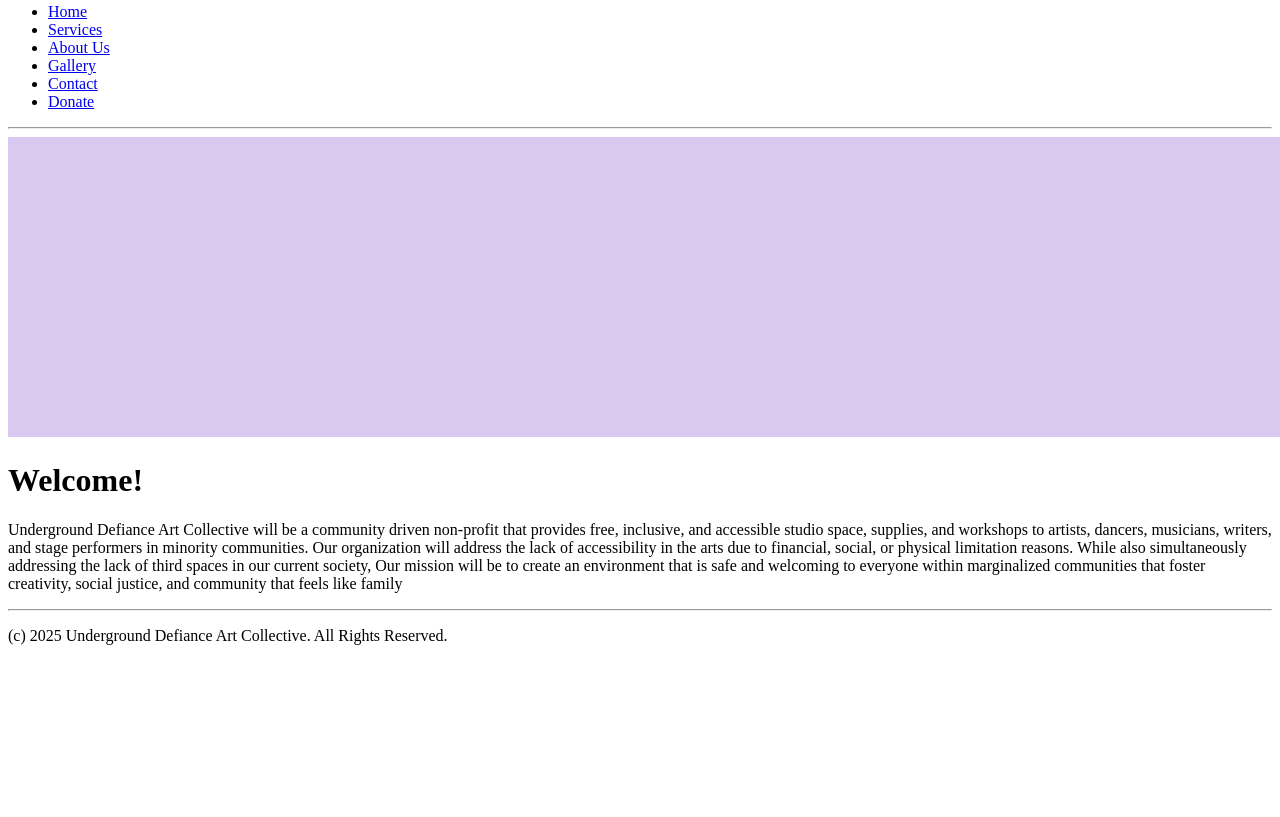
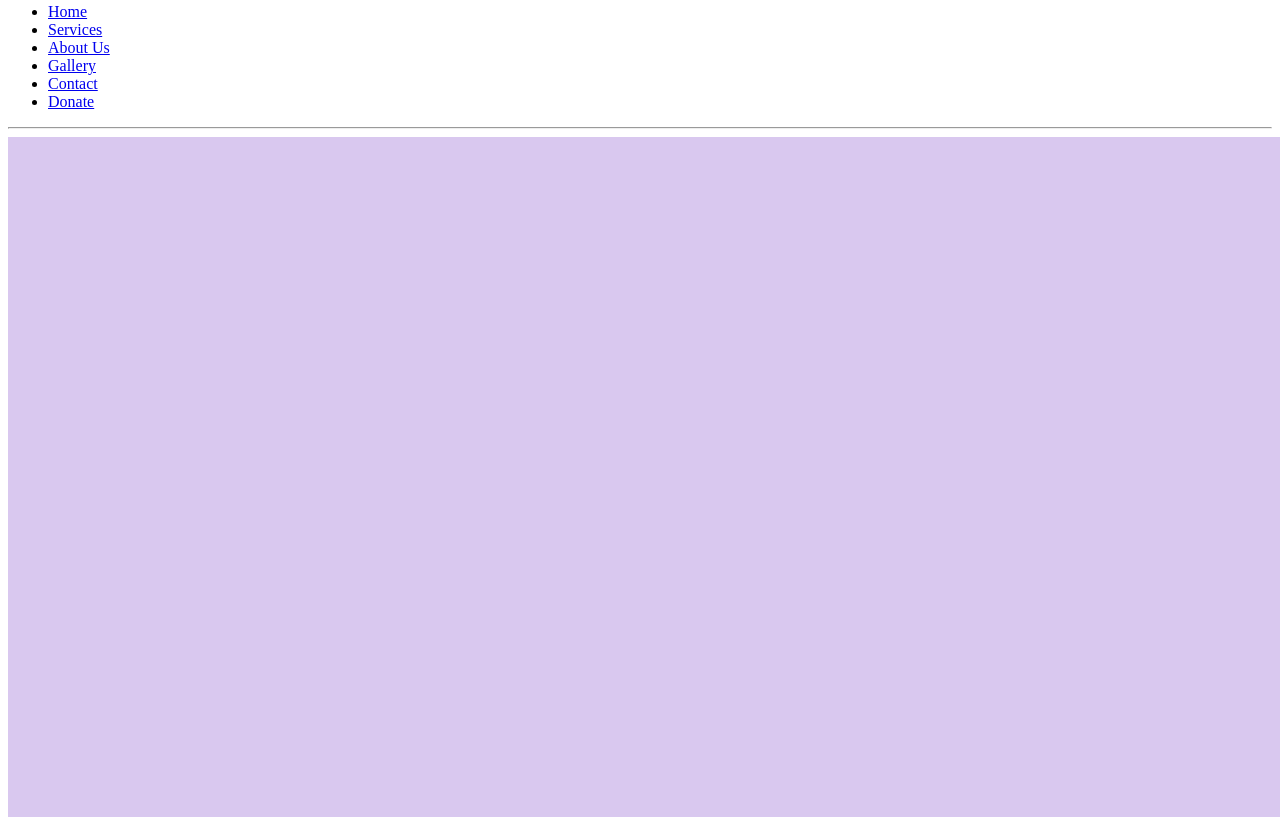
Before and after one commit to Underground-Defiance-Art-Co/Underground-Defiance-Art-Co.github.io, a plain HTML site: page index.html in a window 1280 px wide. Shown: the part 543-1360 px from the top of the page. Before the commit the page ends 1204 px from the top, so only its background shows below. Drawn offline with Linux system fonts and the light colour scheme.

Commit message:
Update index.html

```diff
--- a/index.html
+++ b/index.html
@@ -28,7 +28,7 @@
     <!-- This is where the specific content for each new page -->
     <!-- (like 'About Us' or 'Our Services') will go.        -->
     <!-- ====================================================== -->
-     <img src="assets/Image/Home.png.png" width="30000" height="300" alt="An illustration of five people of different ethnicities, genders, and abilities..." />
+     <img src="assets/Image/Home.png.png" width="30000" height="700" alt="An illustration of five people of different ethnicities, genders, and abilities..." />
         <h1> Welcome! </h1>
 <p> Underground Defiance Art Collective will be a community driven non-profit that provides free, inclusive, and accessible studio space, supplies, and workshops to artists, dancers, musicians, writers, and stage performers in minority communities. Our organization will address the lack of accessibility in the arts due to financial, social, or physical limitation reasons. While also simultaneously addressing the lack of third spaces in our current society, Our mission will be to create an environment that is safe and welcoming to everyone within marginalized communities that foster creativity, social justice, and community that feels like family </p>
 
```
